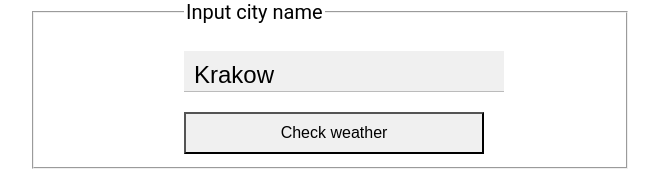
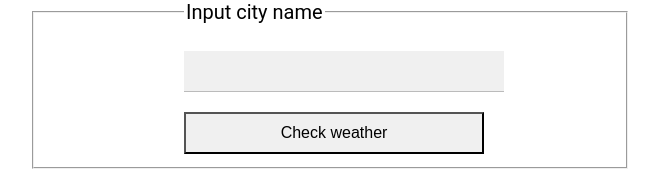
Before and after one commit to MarcinOstaszewski/forecast, a React (Create React App) app: page / in a window 1280 px wide. Shown: the top 171 px of the page, without its empty margins (310-969 px from the left). Built offline with nearby package versions, Linux system fonts and the light colour scheme.

Commit message:
cleaning

```diff
--- a/src/containers/CityInput/CityInput.js
+++ b/src/containers/CityInput/CityInput.js
@@ -3,7 +3,7 @@ import React, { Component } from 'react';
 import styles from "./CityInput.module.css"
 
 class CityInput extends Component {
-    state = { city: 'Krakow' }
+    state = { city: '' }
 
     sendCityName = e => {
         e.preventDefault()
@@ -17,7 +17,6 @@ class CityInput extends Component {
     }
 
     render() {
-        // console.log(this.props)
         return (
             <main>
                 <form id={styles.locationForm}>
```
